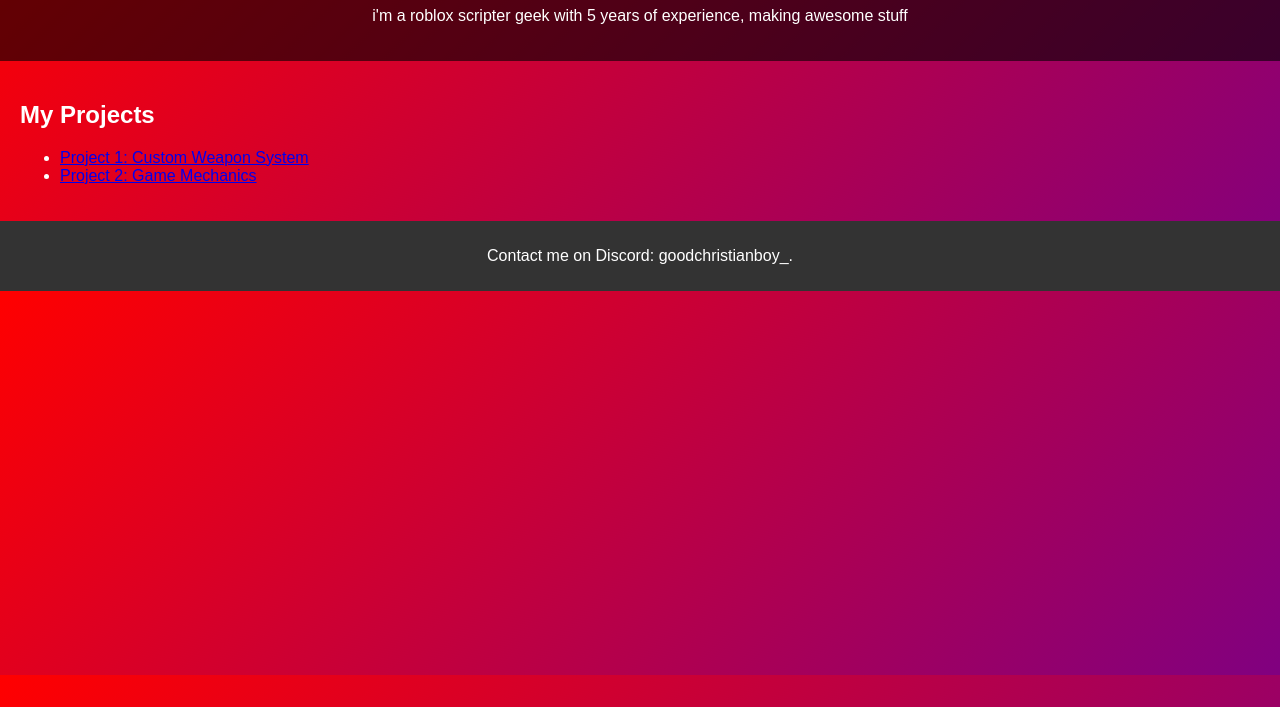
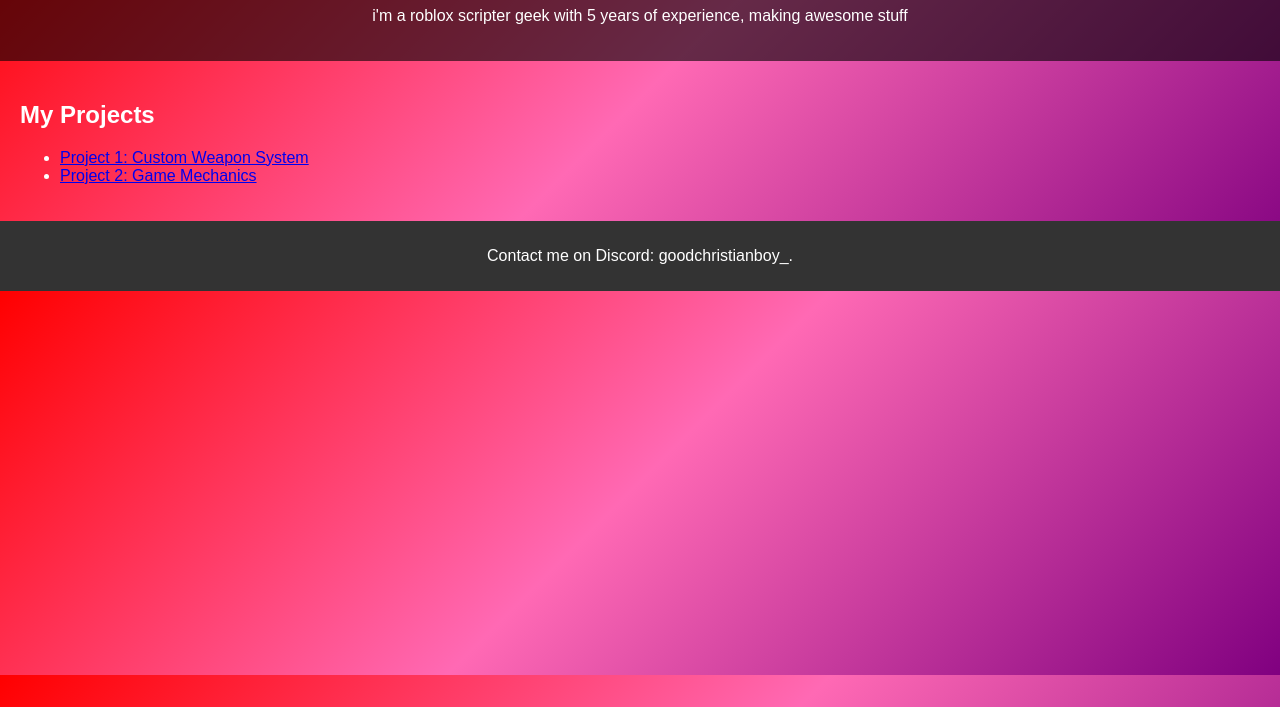
Before and after one commit to SussyBaka123432/bytebane.github.io, a plain HTML site: page index.html in a window 1280 px wide. Shown: the part 93-800 px from the top of the page. Drawn offline with Linux system fonts and the light colour scheme.

Commit message:
Update styles.css

```diff
--- a/styles.css
+++ b/styles.css
@@ -2,7 +2,7 @@ body {
     font-family: Arial, sans-serif;
     margin: 0;
     padding: 0;
-    background: linear-gradient(135deg, #FF0000, #800080);
+    background: linear-gradient(135deg, #FF0000, #FF69B4, #800080); /* Red to Pink to Purple gradient */
     color: white;
 }
 
```
